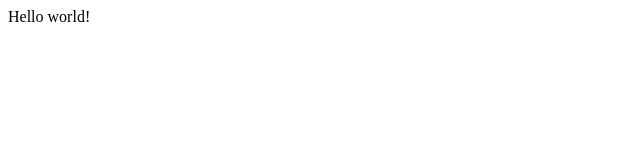
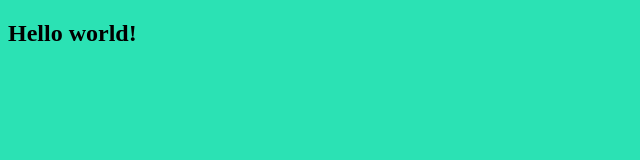
Before and after one commit to sharkdingo/effective-meme, a plain HTML site: page index.html in a window 1280 px wide. Shown: the whole page, without its empty margins (0-640 px from the left). Drawn offline with Linux system fonts and the light colour scheme.

Commit message:
Create git.css;Modified index.html:h2 and import git.css

```diff
--- /dev/null
+++ b/git.css
@@ -0,0 +1,4 @@
+body
+{
+    background-color: rgb(43, 226, 180);
+}
--- a/index.html
+++ b/index.html
@@ -4,9 +4,10 @@
     <meta charset="UTF-8">
     <meta http-equiv="X-UA-Compatible" content="IE=edge">
     <meta name="viewport" content="width=device-width,initial-scale=1.0">
+    <link rel="stylesheet" type="text/css" href="git.css">
     <title>使用git的教学</title>
 </head>
 <body>
-     Hello world!
+    <h2>Hello world!</h2>
 </body>
 </html>
```
